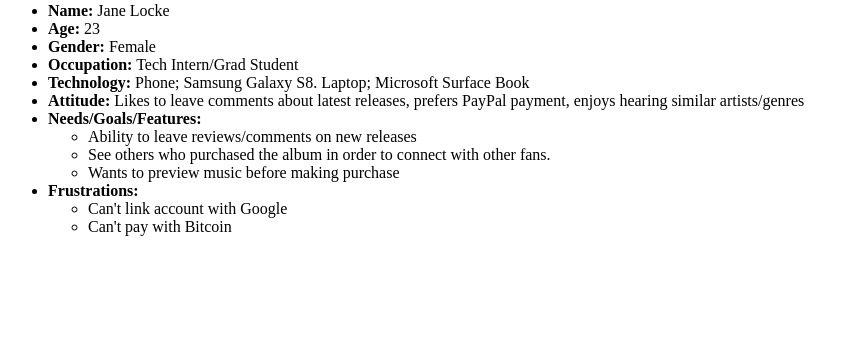
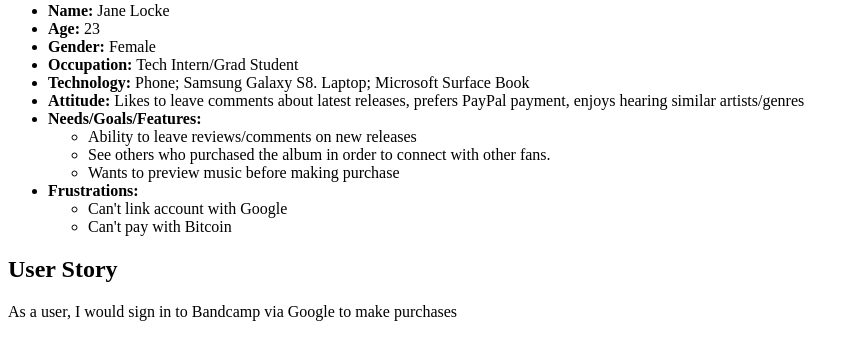
Before and after one commit to brentTheDev/data-design, a PHP site: page / in a window 1280 px wide. Shown: the part 125-485 px from the top of the page, without its empty margins (0-858 px from the left). Run offline with PHP 8.4, Linux system fonts and the light colour scheme.

Commit message:
Comprised user story based on persona for data design project.

```diff
--- a/index.php
+++ b/index.php
@@ -7,6 +7,7 @@
 	<body>
 
 	<h1>Data Design Project</h1>
+
 		<h2>User Persona</h2>
 			<ul>
 				<li><strong>Name:</strong> Jane Locke</li>
@@ -27,5 +28,8 @@
 						<li>Can't pay with Bitcoin</li>
 					</ul>
 			</ul>
+
+		<h2>User Story</h2>
+			<p>As a user, I would sign in to Bandcamp via Google to make purchases</p>
 	</body>
 </html>
```
